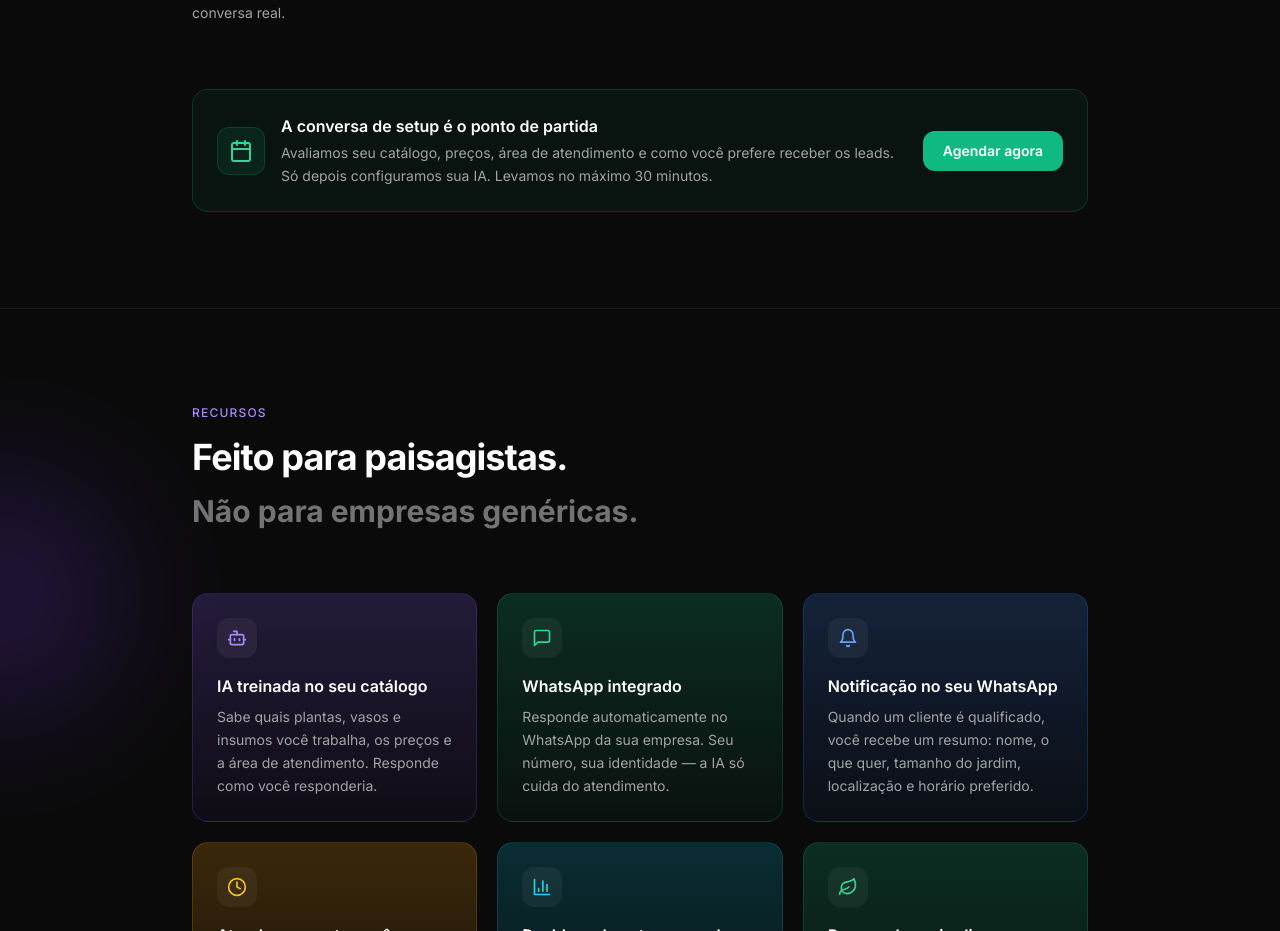
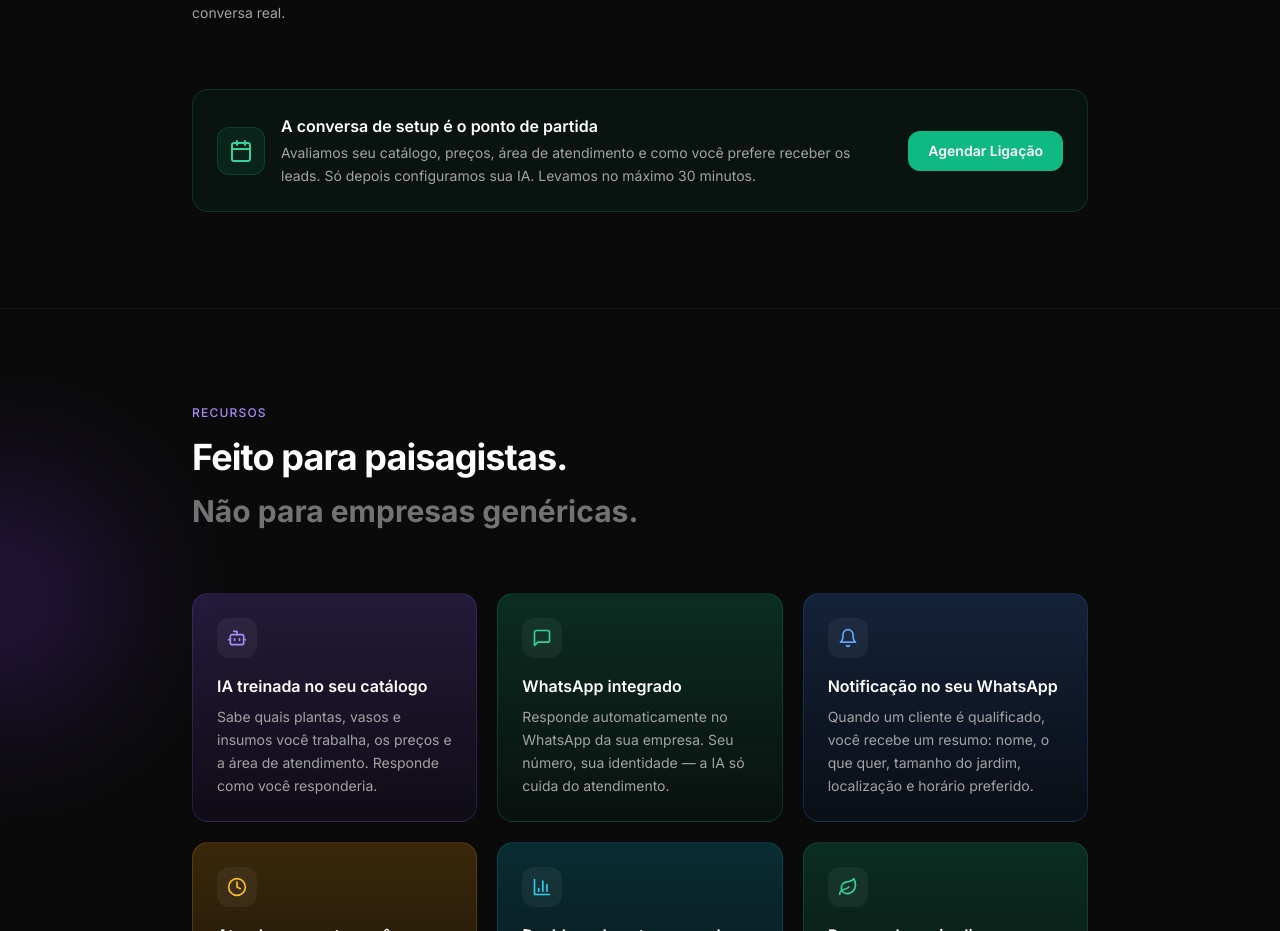
Before and after one commit to mubcar/aoa-mvp, a React (Vite) app in the folder frontend/: page / in a window 1280 px wide. Shown: the part 2367-3298 px from the top of the page. Built offline with nearby package versions, Linux system fonts and the light colour scheme; no server answers.

Commit message:
feat: Agendar Ligacao links to Calendly

```diff
--- a/frontend/src/pages/Landing.jsx
+++ b/frontend/src/pages/Landing.jsx
@@ -424,10 +424,12 @@
                 </p>
               </div>
               <a
-                href="/login"
+                href="https://calendly.com/mubcarvalho/30min"
+                target="_blank"
+                rel="noopener noreferrer"
                 className="flex-shrink-0 px-5 py-2.5 bg-emerald-500 text-white text-sm font-semibold rounded-xl hover:bg-emerald-400 transition-colors"
               >
-                Agendar agora
+                Agendar Ligação
               </a>
             </div>
           </div>
```
